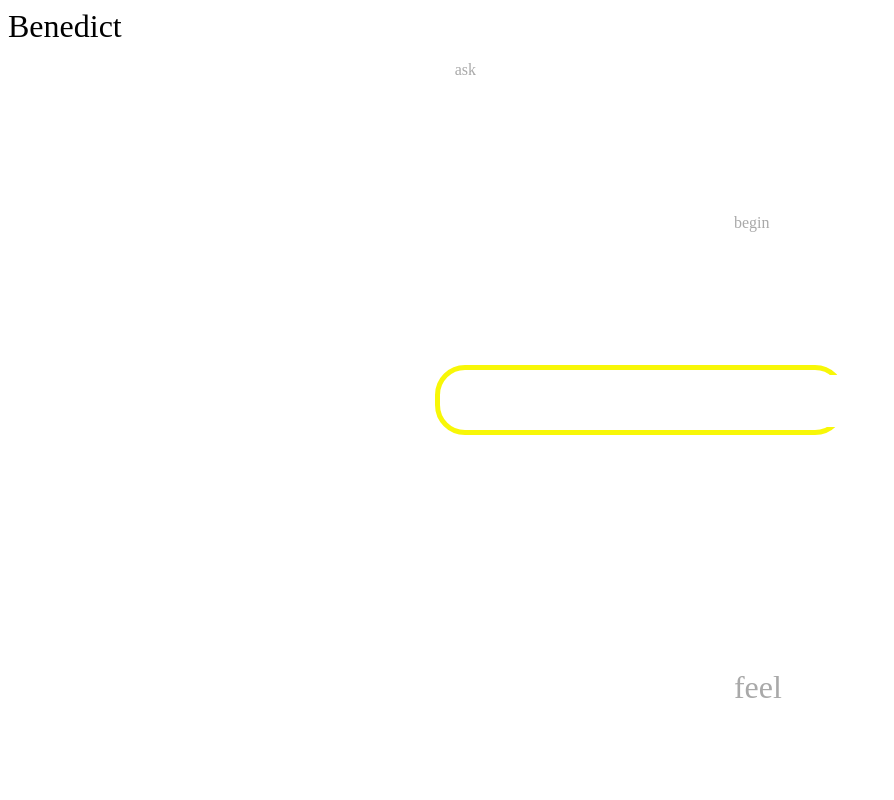
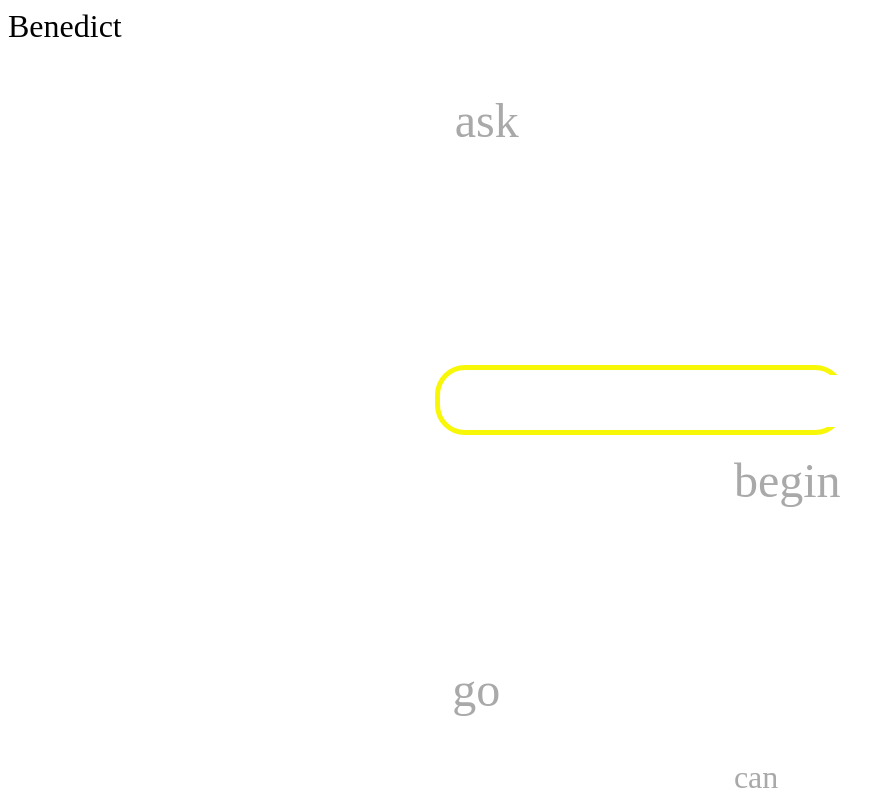
Before and after one commit to kpug/benedict2, an Angular app in the folder eggs-benedict/: page / in a window 1280 px wide. Shown: the top 800 px of the page, without its empty margins (0-894 px from the left). Built offline with nearby package versions, Linux system fonts and the light colour scheme.

Commit message:
modify animation more natural

```diff
--- a/eggs-benedict/src/app/home.component.html
+++ b/eggs-benedict/src/app/home.component.html
@@ -14,13 +14,13 @@
     </ul>
   </div>
   <div class="animation">
-    <p class="slide" *ngFor="let w of fake">
-      {{ w }}
+    <p class="slide" *ngFor="let f of fake.slice(0, 10)">
+      {{ f }}
     </p>
   </div>
-  <div class="animation">
-    <p class="slide" *ngFor="let w of fake">
-      {{ w }}
+  <div class="animation additional">
+    <p class="slide" *ngFor="let f of fake.slice(10, 20)">
+      {{ f }}
     </p>
   </div>
 </div>
--- a/eggs-benedict/src/app/home.component.scss
+++ b/eggs-benedict/src/app/home.component.scss
@@ -87,3 +87,11 @@
     }
   }
 }
+
+.additional {
+  position: absolute;
+  top: 0;
+  left: 0;
+  width: 150%;
+  height: 100%;
+}
--- a/eggs-benedict/src/app/home.component.ts
+++ b/eggs-benedict/src/app/home.component.ts
@@ -63,6 +63,7 @@ export class HomeComponent implements AfterViewInit {
   ];
 
   ngAfterViewInit() {
+    console.log(this.fake);
     const elems = document.getElementsByClassName("slide");
 
     for (let i = 0; i < elems.length; i++) {
@@ -72,7 +73,7 @@ export class HomeComponent implements AfterViewInit {
       );
       elems[i].style.setProperty(
         "font-size",
-        Math.round(Math.random() * 5) + "em"
+        Math.round(Math.random() * 5 + 2) + "em"
       );
     }
   }
```
